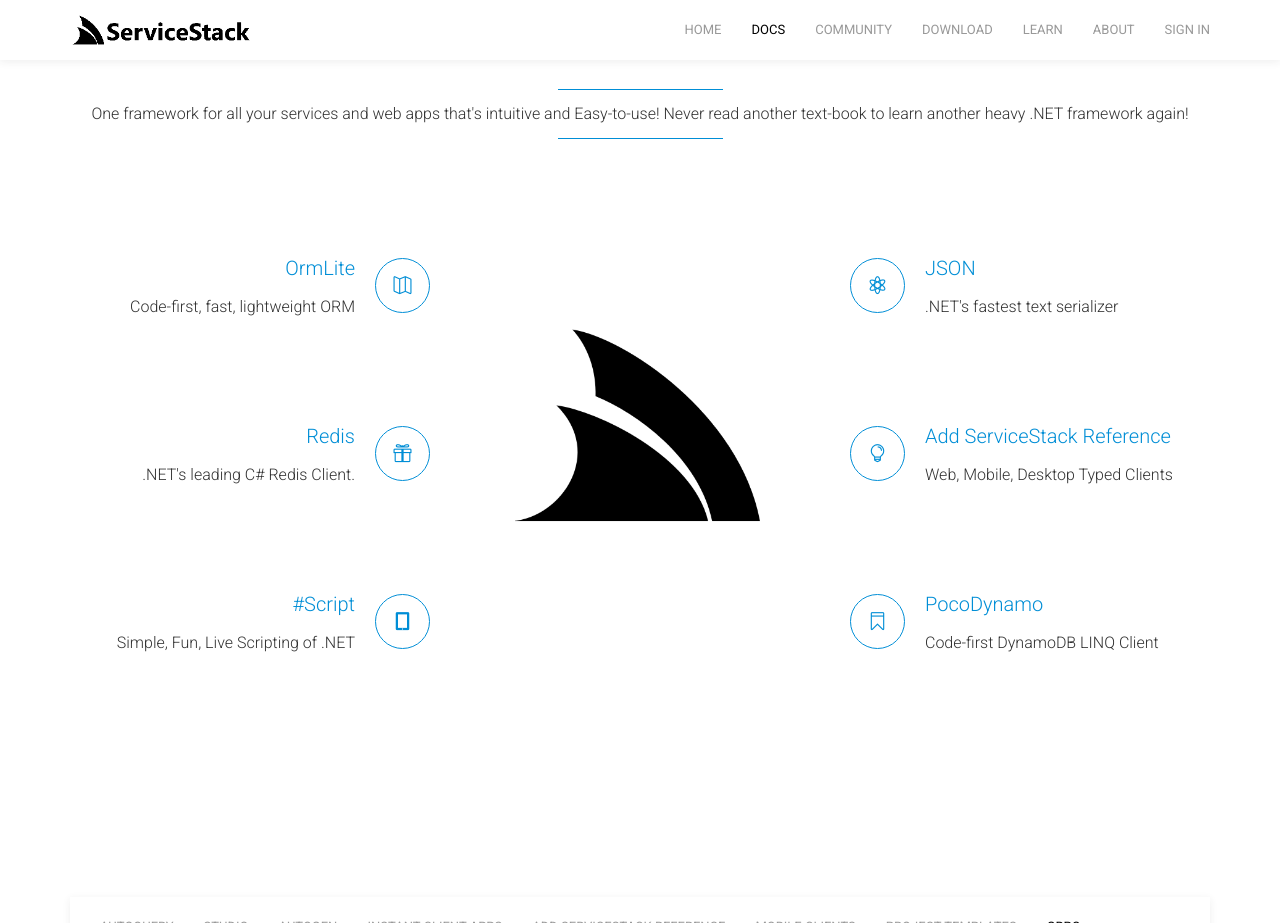
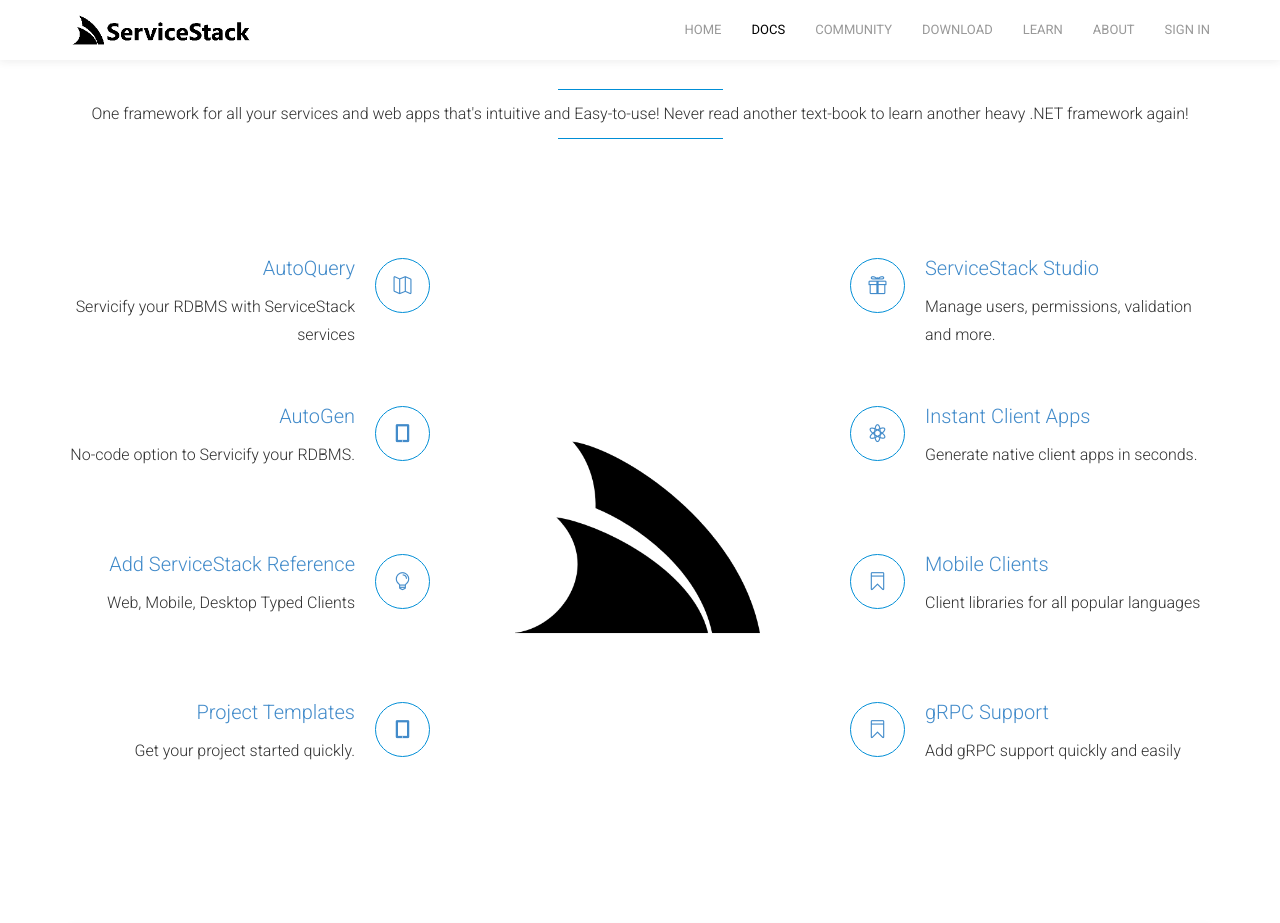
Before and after one commit to mythz/site, a Jekyll site: the page built from index.md, in a window 1280 px wide and 1400 px high, scrolled down 996 px, cut to the strip 0-923 px from the top of the window. Built offline with Jekyll 4.4.1, drawn with Linux system fonts in a browser that asks for light colours; nearby versions of some CDN libraries; some web fonts are replaced; some of the changed text lies outside the part shown.

Commit message:
Feature links and menu improvements.

```diff
--- a/_includes/home/features-section.html
+++ b/_includes/home/features-section.html
@@ -33,15 +33,15 @@
                     <!-- ICON -->
                     <div class="icon-container">
                         <div class="icon">
-                            <i class="icon_map_alt"></i>
+                            <a href="#autoquery-feature"><i class="icon_map_alt"></i></a>
                         </div>
                     </div>
 
                     <!-- FEATURE HEADING AND DESCRIPTION -->
                     <div class="fetaure-details">
-                        <h4 class="main-color">OrmLite</h4>
+                        <h4 class="main-color"><a href="#autoquery-feature">AutoQuery</a></h4>
                         <p>
-                            Code-first, fast, lightweight ORM
+                            Servicify your RDBMS with ServiceStack services
                         </p>
                     </div>
 
@@ -54,15 +54,15 @@
                     <!-- ICON -->
                     <div class="icon-container">
                         <div class="icon">
-                            <i class="icon_gift_alt"></i>
+                            <a href="#autogen-feature"><i class="icon_tablet"></i></a>
                         </div>
                     </div>
 
                     <!-- FEATURE HEADING AND DESCRIPTION -->
                     <div class="fetaure-details">
-                        <h4 class="main-color">Redis</h4>
+                        <h4 class="main-color"><a href="#autogen-feature">AutoGen</a></h4>
                         <p>
-                            .NET's leading C# Redis Client.
+                            No-code option to Servicify your RDBMS.
                         </p>
                     </div>
 
@@ -75,15 +75,37 @@
                     <!-- ICON -->
                     <div class="icon-container">
                         <div class="icon">
-                            <i class="icon_tablet"></i>
+                            <a href="#add-ss-ref-feature"><i class="icon_lightbulb_alt"></i></a>
                         </div>
                     </div>
 
                     <!-- FEATURE HEADING AND DESCRIPTION -->
                     <div class="fetaure-details">
-                        <h4 class="main-color">#Script</h4>
+                        <h4 class="main-color"><a href="#add-ss-ref-feature">Add ServiceStack Reference</a></h4>
                         <p>
-                            Simple, Fun, Live Scripting of .NET
+                            Web, Mobile, Desktop Typed Clients
+                        </p>
+                    </div>
+
+                </div>
+
+                <!-- /END SINGLE FEATURE -->
+
+                <!-- FEATURE -->
+                <div class="feature">
+
+                    <!-- ICON -->
+                    <div class="icon-container">
+                        <div class="icon">
+                            <a href="#project-templates-feature"><i class="icon_tablet"></i></a>
+                        </div>
+                    </div>
+
+                    <!-- FEATURE HEADING AND DESCRIPTION -->
+                    <div class="fetaure-details">
+                        <h4 class="main-color"><a href="#project-templates-feature">Project Templates</a></h4>
+                        <p>
+                            Get your project started quickly.
                         </p>
                     </div>
 
@@ -109,15 +131,15 @@
                     <!-- ICON -->
                     <div class="icon-container">
                         <div class="icon">
-                            <i class="icon_genius"></i>
+                            <a href="#studio-feature"><i class="icon_gift_alt"></i></a>
                         </div>
                     </div>
 
                     <!-- FEATURE HEADING AND DESCRIPTION -->
                     <div class="fetaure-details">
-                        <h4 class="main-color">JSON</h4>
+                        <h4 class="main-color"><a href="#studio-feature">ServiceStack Studio</a></h4>
                         <p>
-                            .NET's fastest text serializer
+                            Manage users, permissions, validation and more.
                         </p>
                     </div>
 
@@ -130,20 +152,19 @@
                     <!-- ICON -->
                     <div class="icon-container">
                         <div class="icon">
-                            <i class="icon_lightbulb_alt"></i>
+                            <a href="#instant-client-apps-feature"><i class="icon_genius"></i></a>
                         </div>
                     </div>
 
                     <!-- FEATURE HEADING AND DESCRIPTION -->
                     <div class="fetaure-details">
-                        <h4 class="main-color">Add ServiceStack Reference</h4>
+                        <h4 class="main-color"><a href="#instant-client-apps-feature">Instant Client Apps</a></h4>
                         <p>
-                            Web, Mobile, Desktop Typed Clients
+                            Generate native client apps in seconds.
                         </p>
                     </div>
 
                 </div>
-
                 <!-- /END SINGLE FEATURE -->
 
                 <!-- FEATURE -->
@@ -152,15 +173,36 @@
                     <!-- ICON -->
                     <div class="icon-container">
                         <div class="icon">
-                            <i class="icon_ribbon_alt"></i>
+                            <a href="#mobile-clients-feature"><i class="icon_ribbon_alt"></i></a>
                         </div>
                     </div>
 
                     <!-- FEATURE HEADING AND DESCRIPTION -->
                     <div class="fetaure-details">
-                        <h4 class="main-color">PocoDynamo</h4>
+                        <h4 class="main-color"><a href="#mobile-clients-feature">Mobile Clients</a></h4>
                         <p>
-                            Code-first DynamoDB LINQ Client
+                            Client libraries for all popular languages
+                        </p>
+                    </div>
+
+                </div>
+                <!-- /END SINGLE FEATURE -->
+
+                <!-- FEATURE -->
+                <div class="feature">
+
+                    <!-- ICON -->
+                    <div class="icon-container">
+                        <div class="icon">
+                            <a href="#grpc-feature"><i class="icon_ribbon_alt"></i></a>
+                        </div>
+                    </div>
+
+                    <!-- FEATURE HEADING AND DESCRIPTION -->
+                    <div class="fetaure-details">
+                        <h4 class="main-color"><a href="#grpc-feature">gRPC Support</a></h4>
+                        <p>
+                            Add gRPC support quickly and easily
                         </p>
                     </div>
 
--- a/_includes/home/services-section.html
+++ b/_includes/home/services-section.html
@@ -38,7 +38,7 @@
 
                 <!-- SERVICE DESCRIPTION -->
                 <p>
-                    OrmLite's goal is to provide a convenient, DRY, config-free, RDBMS-agnostic typed wrapper that retains a high affinity with SQL, exposing intuitive APIs that generate predictable SQL and maps cleanly to (DTO-friendly) disconnected POCO's. This approach makes easier to reason-about your data access making it obvious what SQL is getting executed at what time, whilst mitigating unexpected behavior, implicit N+1 queries and leaky data access prevalent in Heavy ORMs.
+                    Code-first, fast, lightweight ORM
                 </p>
 
             </div>
--- a/css/responsive.css
+++ b/css/responsive.css
@@ -46,6 +46,10 @@
 
     header .color-overlay {
         min-height: 780px;
+    }
+
+    .sticky-navigation {
+        min-height: 120px;
     }
 
     .sticky-navigation .navbar-header {
--- a/css/styles.css
+++ b/css/styles.css
@@ -472,7 +472,7 @@
 .features .features-left {
     text-align: right;
     margin-top: 26px;
-    margin-bottom: 80px;
+    margin-bottom: 20px;
 }
 
 .features .features-left .icon-container {
@@ -483,7 +483,7 @@
 .features .features-right {
     text-align: left;
     margin-top: 26px;
-    margin-bottom: 80px;
+    margin-bottom: 20px;
 }
 
 .features .features-right .icon-container {
@@ -492,7 +492,7 @@
 }
 
 .features .feature {
-    margin-bottom: 40px;
+    margin-bottom: 20px;
     height:8em;
 }
 
@@ -530,7 +530,7 @@
     max-width: 250px;
     margin: auto;
     margin-bottom: 80px;
-    margin-top: 5em;
+    margin-top: 12em;
 }
 
 .features .logo-image img {
--- a/js/custom.js
+++ b/js/custom.js
@@ -85,15 +85,16 @@
 
 if (matchMedia('(min-width: 768px) and (max-width: 991px)').matches) {
     function mainNav() {
-      var top = (document.documentElement && document.documentElement.scrollTop) || document.body.scrollTop;
-      if (top > 1750) {
-          $('.sticky-navigation').stop().animate({"top": '0'});
-          $('.floating-navigation').stop().animate({"top": '-120'});
-      }
-      else {
-          $('.sticky-navigation').stop().animate({"top": '-120'});
-          $('.floating-navigation').stop().animate({"top": '0'});
-      }
+        var top = (document.documentElement && document.documentElement.scrollTop) || document.body.scrollTop;
+        console.log('mobile - ' + top)
+        if (top > 1750) {
+            $('.sticky-navigation').stop().animate({'top': '0'}).css({'position': 'fixed'});
+            $('.floating-navigation').stop().animate({'top': '-120'});
+        }
+        else {
+            $('.sticky-navigation').stop().animate({'top': '90'}).css({"position": 'relative'});
+            $('.floating-navigation').stop().animate({'top': '0'});
+        }
     }
 }
 
```
